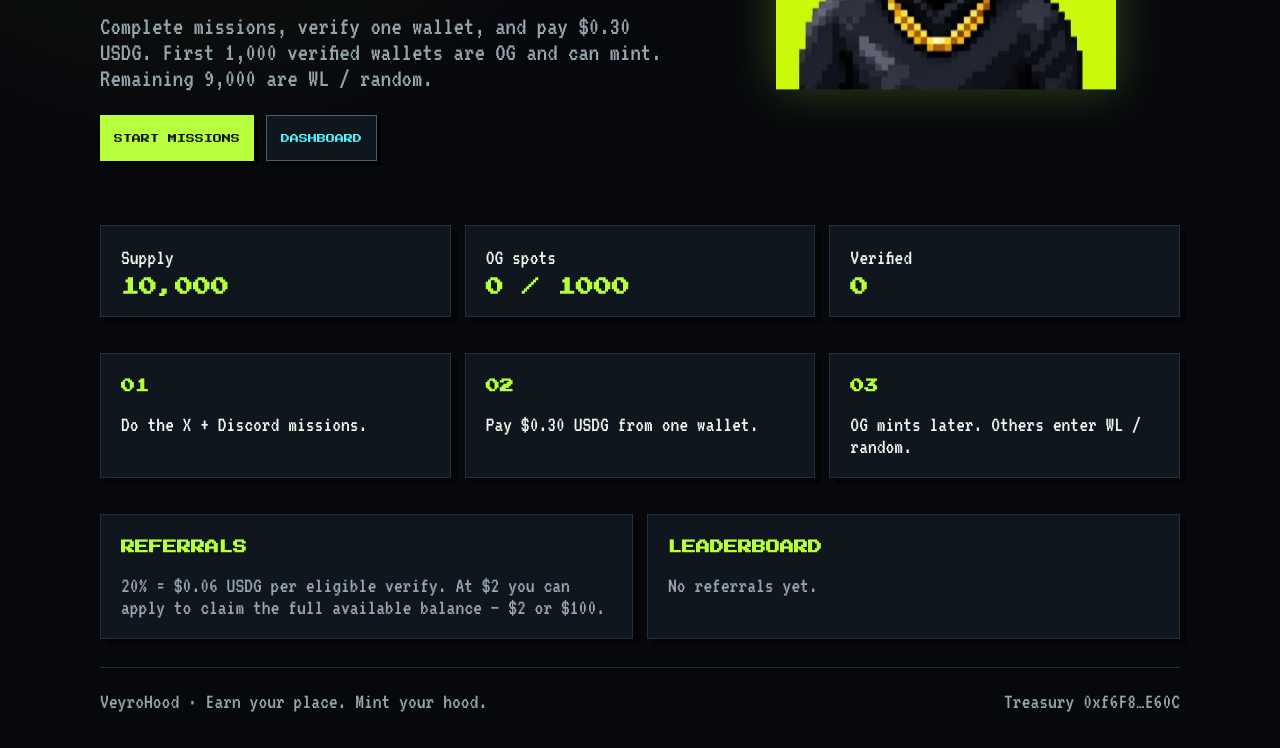
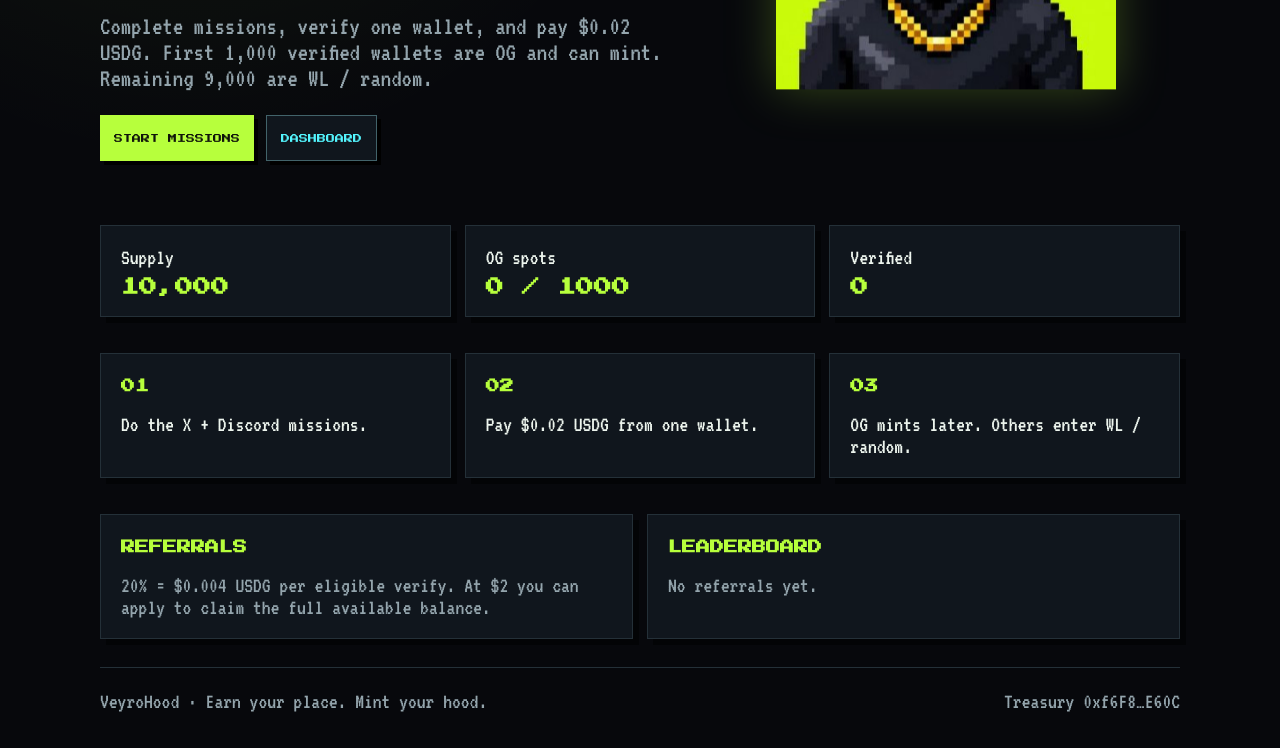
Before and after one commit to joinveyrohood/NFTwhitelist, a plain HTML site: page index.html in a window 1280 px wide. Shown: the part 447-1195 px from the top of the page. Drawn offline with Linux system fonts and the light colour scheme; no server answers.

Commit message:
Show $0.02 USDG verify fee on site pages

```diff
--- a/index.html
+++ b/index.html
@@ -53,7 +53,7 @@ footer{border-top:1px solid var(--line);padding:22px 0 36px;color:var(--muted);d
   <div>
     <div class="eyebrow">10,000 NFT SUPPLY · ROBINHOOD CHAIN</div>
     <h1>EARN YOUR PLACE.<br><em>MINT YOUR HOOD.</em></h1>
-    <p class="muted" style="margin-top:16px;font-size:26px">Complete missions, verify one wallet, and pay $0.30 USDG. First 1,000 verified wallets are OG and can mint. Remaining 9,000 are WL / random.</p>
+    <p class="muted" style="margin-top:16px;font-size:26px">Complete missions, verify one wallet, and pay $0.02 USDG. First 1,000 verified wallets are OG and can mint. Remaining 9,000 are WL / random.</p>
     <div class="actions">
       <a class="btn" href="missions.html">START MISSIONS</a>
       <a class="btn" href="dashboard.html" style="background:#10161d;color:var(--cyan);box-shadow:4px 4px 0 #000;border:1px solid #42636a">DASHBOARD</a>
@@ -70,13 +70,13 @@ footer{border-top:1px solid var(--line);padding:22px 0 36px;color:var(--muted);d
 </section>
 <section class="how">
   <div class="card"><h2>01</h2><p>Do the X + Discord missions.</p></div>
-  <div class="card"><h2>02</h2><p>Pay $0.30 USDG from one wallet.</p></div>
+  <div class="card"><h2>02</h2><p>Pay $0.02 USDG from one wallet.</p></div>
   <div class="card"><h2>03</h2><p>OG mints later. Others enter WL / random.</p></div>
 </section>
 <section class="grid2">
   <div class="card">
     <h2>REFERRALS</h2>
-    <p class="muted">20% = $0.06 USDG per eligible verify. At $2 you can apply to claim the full available balance — $2 or $100.</p>
+    <p class="muted">20% = $0.004 USDG per eligible verify. At $2 you can apply to claim the full available balance.</p>
   </div>
   <div class="card">
     <h2>LEADERBOARD</h2>
```
Also changed, not shown: missions.html (+2 -1 lines).
